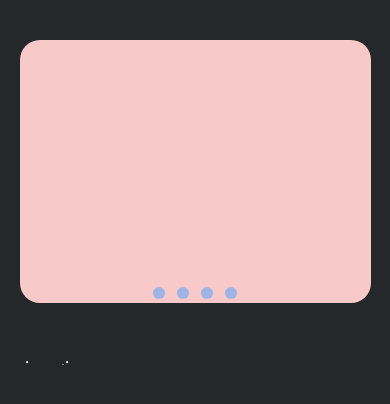
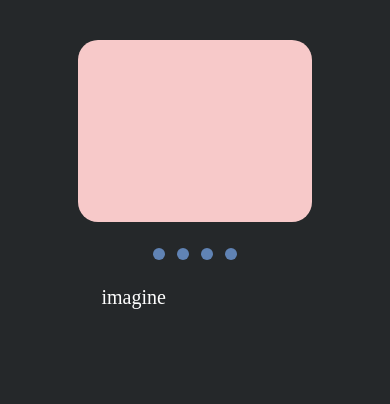
Before and after one commit to sherymishel/cssMemSlider, a plain HTML site: page cssMemSlider/index.html in a window 390 px wide. Drawn offline with Linux system fonts and the light colour scheme.

Commit message:
feat: css response and markup response (17 окт 2021 г.  0:43:20)

```diff
--- a/cssMemSlider/index.html
+++ b/cssMemSlider/index.html
@@ -1,5 +1,6 @@
 <!DOCTYPE html>
 <html lang="en">
+
 <head>
   <meta charset="UTF-8" />
   <meta http-equiv="X-UA-Compatible" content="IE=edge" />
@@ -7,44 +8,34 @@
   <link rel="stylesheet" href="style.css" />
   <title>Document</title>
 </head>
+
 <body>
   <div class="slider middle">
+    <input type="radio" name="r" id="r1" checked>
+    <input type="radio" name="r" id="r2">
+    <input type="radio" name="r" id="r3">
+    <input type="radio" name="r" id="r4">
     <div class="slides">
-        <input type="radio" name="r" id="r1" checked />
-        <input type="radio" name="r" id="r2"  />
-        <input type="radio" name="r" id="r3"  />
-        <input type="radio" name="r" id="r4"  />
-
-        <div class="slide s1"><img src="img/pink.jpg" alt="mem1" />
-            <p>imagine</p></div>
-        <div class="slide s2"><img src="img/yellow.png" alt="mem2" />
-            <p>this mem</p></div>
-        <div class="slide s3"><img src="img/green.jpg" alt="mem3" />
-            <p>in your</p></div>
+      <div class="slide s1">
+        <img src="img/pink.jpg" alt="mem1">
+      </div>
+      <div class="slide s2">
+        <img src="img/yellow.png" alt="mem2">
+      </div>
+      <div class="slide s3">
+        <img src="img/green.jpg" alt="mem3">
+      </div>
       <div class="slide s4">
-            <img src="img/aqua.png" alt="" />
-            <p>head</p></div>
+        <img src="img/aqua.png" alt="">
       </div>
-      <!-- <div class="img"><img src="img/2bb6dc0db7452e.png" alt="" /></div>
-        <div class="img"><img src="img/de-1200x675.jpg" alt="" /></div>
-        <div class="img"><img src="img/mini_magick20171214-50-1cuwi8z.jpg" alt="" /></div>
-            <div class="img"><img src="img/pic_e7774631b9f5679750e1d1ca1d9f0458.png" alt="" /></div> -->
+    </div>
+    <div class="content">
+      <div class="slider__content">
         <div class="text">
-           <div class="notes">
-            <input type="radio" name="v" id="v1" checked />
-            <input type="radio" name="v" id="v2"  />
-            <input type="radio" name="v" id="v3"  />
-            <input type="radio" name="v" id="v4"  />
-
-            <!-- <p class="t1">dd</p>
-            <p class="t2">ddgn</p>
-            <p class="t3">dndg</p>
-            <p class="t4">sfng</p> -->
-           <!-- <p>hi</p>
-           <p>bye</p>
-           <p>how are you</p>
-           <p>good night</p> -->
-       </div>
+          <p class="p1">imagine</p>
+          <p class="p2">this mem</p>
+          <p class="p3">in your</p>
+          <p class="p4">head</p>
         </div>
 
         <div class="navigation nav_1">
@@ -54,5 +45,8 @@
           <label for="r4" class="bar"></label>
         </div>
       </div>
+    </div>
+  </div>
 </body>
+
 </html>
--- a/cssMemSlider/style.css
+++ b/cssMemSlider/style.css
@@ -1,6 +1,14 @@
+html {
+    box-sizing: border-box;
+}
+
 * {
     margin: 0;
     padding: 0;
+}
+
+input {
+    display: none;
 }
 
 body {
@@ -8,35 +16,80 @@ body {
     padding-top: 40px;
 }
 
+
 .slider {
-    width: 90%;
+    width: 60%;
     overflow: hidden;
-    /* border: 5px solid #fff; */
     margin: auto;
 }
 
-/* .middle {
-    position: absolute;
-    top: 50%;
-    left: 50%;
-     transform: translate(-50%, -50%)
-} */
+.slides,
+.slider__content {
+    display: flex;
+}
 
-/* .navigation {
-    position: absolute;
-    border: 16px;
-    left: 50%;
-    transform: translateX(-50%);
+
+.slider__content {
+    justify-content: space-between;
+}
+
+.slide {
+    flex-shrink: 0;
+    width: 100%;
+    transition: all .3s linear;
+    max-height: 600px;
+    transform: translateX(100%);
+    overflow: hidden;
+    border-radius: 20px;
+}
+
+.slide img {
+    display: block;
+    max-width: 100%;
+    width: 100%;
+    height: 100%;
+}
+
+.slider__content {
     display: flex;
-    top: 90%;
-    z-index: 2;
-} */
+    justify-content: space-between;
+    align-items: center;
+}
+
+.text {
+    display: flex;
+    width: 80%;
+    overflow: hidden;
+    color: white;
+    font-size: 20px;
+}
+
+.text p{
+    transform: translateX(100%);
+    transition: transform 0.3s linear;
+}
+
+#r1:checked ~ .content .p1 {
+    transform: translateX(0%);
+}
+#r2:checked ~ .content .p2 {
+    transform: translateX(-100%);
+}
+#r3:checked ~ .content .p3 {
+    transform: translateX(-200%);
+}
+#r4:checked ~ .content .p4 {
+    transform: translateX(-300%);
+}
+
+
+.text p{
+    flex-shrink: 0;
+    width: 100%;
+}
 
 .navigation {
     display: flex;
-    width: 100%;
-    justify-content: flex-end;
-    margin: 10px 0;
 }
 
 .bar {
@@ -52,60 +105,12 @@ body {
 
 }
 
- .bar:hover {
-    /* opacity: 1; */
+.bar:hover {
     transform: scale(1.1);
     background-color: inherit;
     height: 10px;
     width: 10px;
     border: white 2px solid;
-}
-
-
-input[name = "r"] {
-display: none;
-}
-
-input[name = "v"] {
-    display: none;
-    }
-
-.slides {
-   width: 400%;
-   height: 100%;
-   display: flex;
-}
-
-.slide {
-    width: 100%;
-    transition: all .3s linear;
-    max-height: 600px;
-    /* height: 50%; */
-    transform: translateX(100%);
-
-}
-/*
-.img {
-    overflow: hidden;
-    border-radius: 20px;
-    border: red 2px dotted;
-} */
-
-.slide img {
-    width: 100%;
-    height: 100%;
-    border-radius: 20px;
-}
-
-.slide p {
-    margin-top: 5px;
-    font-size: 20px;
-    color: white;
-    margin-left: 5px;
-}
-
-.text {
-    width: 25%;
 }
 
 .notes {
@@ -122,108 +127,26 @@ input[name = "v"] {
     background-color: #25282A;
 }
 
-#r1:checked ~ .s1 {
-  transform: translateX(0%);
+#r1:checked ~ .slides .s1 {
+    transform: translateX(0%);
 }
-#r2:checked ~ .s2 {
+#r2:checked ~ .slides .s2 {
     transform: translateX(-100%);
 }
-#r3:checked ~ .s3 {
+#r3:checked ~ .slides .s3 {
     transform: translateX(-200%);
 }
-#r4:checked ~ .s4 {
+#r4:checked ~ .slides .s4 {
     transform: translateX(-300%);
 }
 
-/* .ss {
-    рушпре
+@media screen and (max-width: 500px) {
+    .slider__content {
+        display: flex;
+        flex-direction: column-reverse;
+    }
+
+    .text,.navigation {
+        margin-top: 20px;
+    }
 }
-
-.ss1 {
-    background-color: pink;
-}
-
-.ss2 {
-    background-color: rgb(255, 255, 205);
-}
-
-.ss3 {
-    background-color: rgb(195, 255, 195);
-}
-.ss4 {
-    background-color: rgb(151, 222, 255);
-} */
-
-
-/* #v1:checked ~ .t1 {
-    transform: translateX(0%);
-  }
-  #v2:checked ~ .t2, .t1 {
-      transform: translateX(-100%);
-  }
-  #v3:checked ~ .t3, .t1 {
-      transform: translateX(-200%);
-  }
-  #v4:checked ~ .t4, .t1 {
-      transform: translateX(-300%);
-  } */
-
-/* #r1:checked ~ .t1 {
-    transform: translateX(0%);
-  }
-  #r2:checked ~ .t2 {
-      transform: translateX(-100%);
-  }
-  #r3:checked ~ .t3 {
-      transform: translateX(-200%);
-  }
-  #r4:checked ~ .t4 {
-      transform: translateX(-300%);
-  } */
-@media screen and (min-width: 160px) and (max-width: 500px) {
-
-.navigation {
-    justify-content: center;
-    z-index: 2;
-    /* margin-top: 20px; */
-    /* margin-bottom: 150px; */
-    margin-top: -110px;
-    margin-bottom: 60px;
-}
-
-.slider {
-    z-index: 1;
-}
-
-.slider p {
-    margin-top: 50px;
-}
-
-.slide {
-    height: 50%;
-}
-
-}
-
-
-    /* .navigation {
-        justify-content: center;
-        z-index: 2;
-        margin-top: -90px;
-        margin-bottom: 50px;
-}
-
-.slider {
-    display: flex;
-    flex-direction: column;
-    z-index: 1;
-}
-
-
-.img {
-    height: 100%;
-}
-
-.slide p {
-    margin-top: 50px;
-} */
```
Lines whose indentation alone changed are shown as unchanged.
